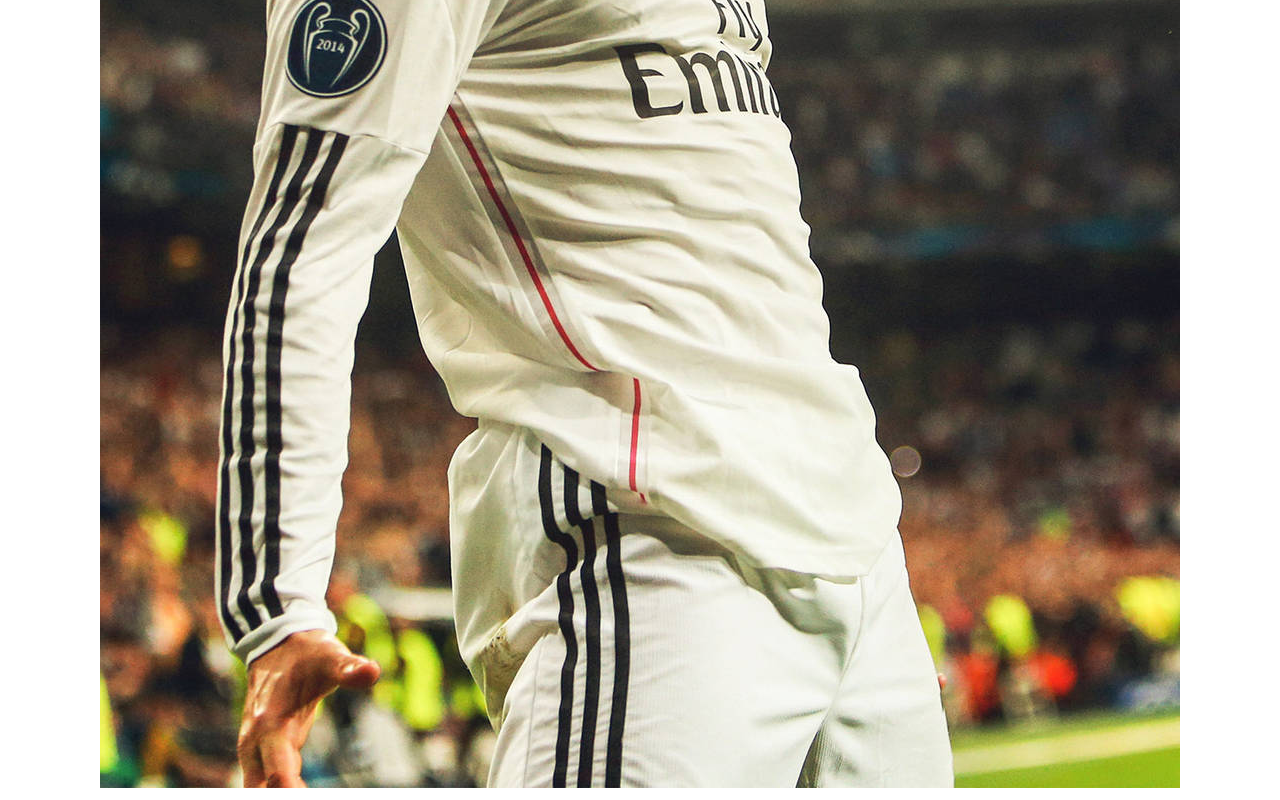
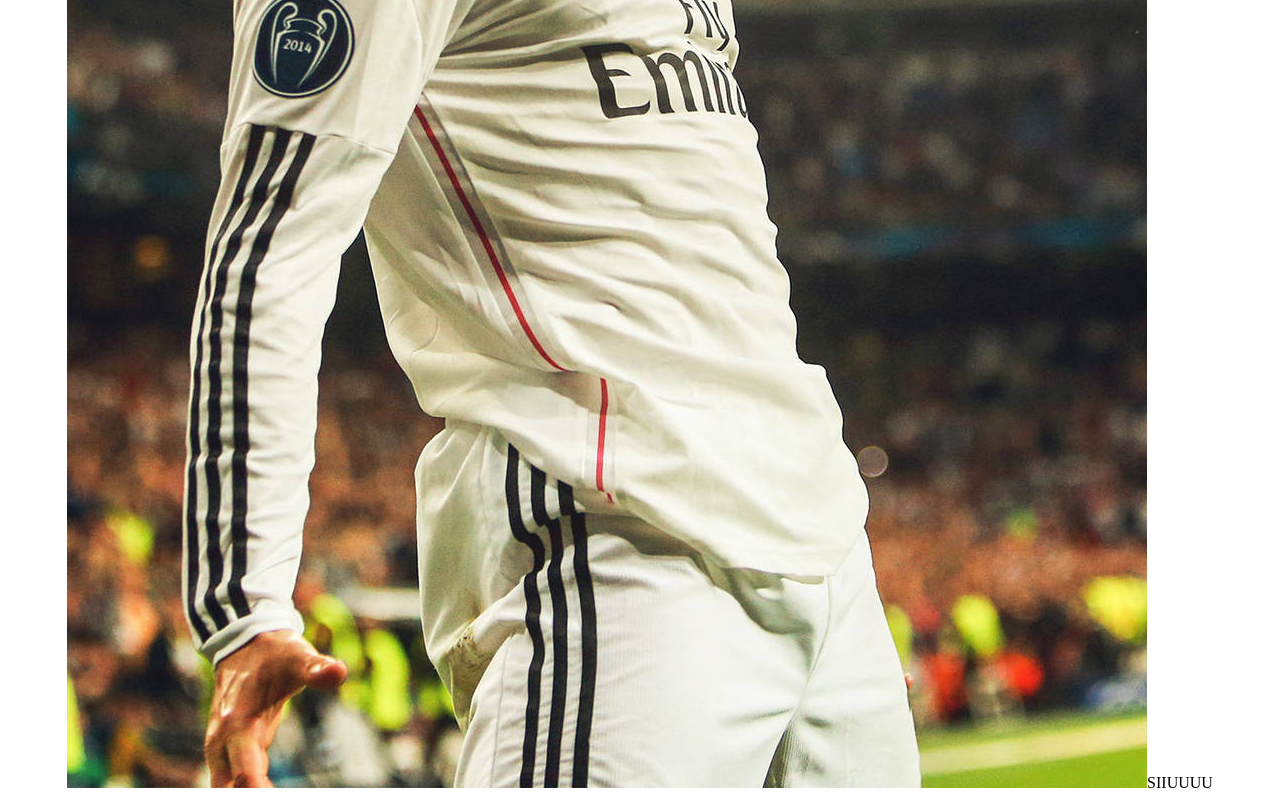
Before and after one commit to Fernando-Herrero/react-events, a React (Vite) app: page / in a window 1280 px wide. Shown: the part 1917-2717 px from the top of the page. Built offline with nearby package versions, Linux system fonts and the light colour scheme.

Commit message:
feat(ToggleText): add useEffect to toggle text component to show img and text for cr7

```diff
--- a/src/components/ToggleText/ToggleText.jsx
+++ b/src/components/ToggleText/ToggleText.jsx
@@ -1,13 +1,38 @@
-import { useState } from "react";
+import { useEffect, useState } from "react";
 import "./ToggleText.css";
 import crImage from "../../assets/cr-siu.jpg";
 
 export const ToggleText = () => {
 	const [text, setText] = useState(true);
+	const [siuText, setSiuText] = useState("");
+	const crText = "SIIUUUU";
 
 	const handleText = () => {
-		setText(!text);
+		setText((prev) => !prev);
 	};
+
+	useEffect(() => {
+		let timeOutId;
+
+		const typeText = (index) => {
+			if (index < crText.length) {
+				setSiuText((prev) => prev + crText[index]);
+
+				timeOutId = setTimeout(() => {
+					typeText(index + 1);
+				}, 200);
+			}
+		};
+
+		if (text) {
+			setSiuText("");
+			typeText(0);
+		} else {
+			setSiuText("");
+		}
+
+		return () => clearTimeout(timeOutId);
+	}, [text]);
 
 	return (
 		<div className="toggle-text">
@@ -17,6 +42,7 @@
 					<h1>Cristiano Ronaldo is the GOAT</h1>
 					<div>
 						<img src={crImage} alt="Cristiano Ronaldo Image" />
+						<span>{siuText}</span>
 					</div>
 				</>
 			)}
```
